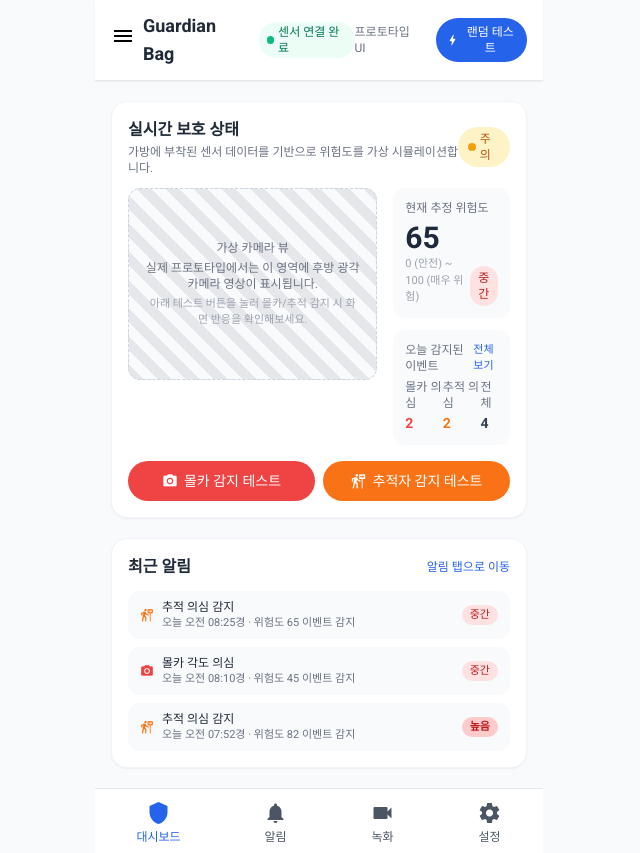
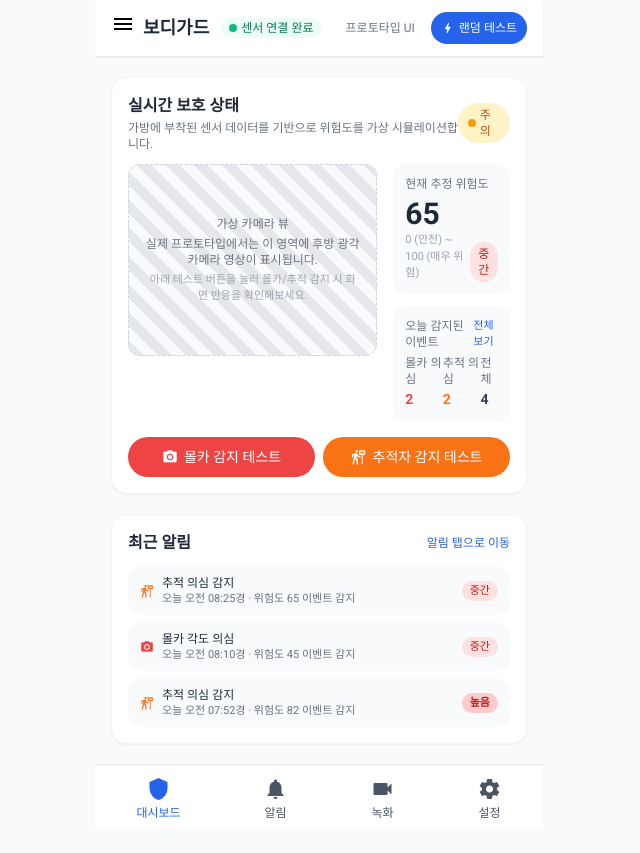
Before and after one commit to gh65634n-cmd/iot, a plain HTML site: page index.html in a window 1280 px wide. Shown: the whole page, without its empty margins (321-961 px from the left). After the commit the page ends 829 px from the top, so only its background shows below. Drawn offline with nearby package versions, Linux system fonts and the light colour scheme.

Commit message:
Update index.html

```diff
--- a/index.html
+++ b/index.html
@@ -3,7 +3,7 @@
 <head>
   <meta charset="UTF-8" />
   <meta name="viewport" content="width=device-width, initial-scale=1.0" />
-  <title>Guardian Bag – 몰카 & 추적 방지 IoT</title>
+  <title> 보디가드 – 몰카 & 추적 방지 IoT</title>
 
   <!-- 폰트 & 아이콘 -->
   <link href="https://fonts.googleapis.com/css2?family=Roboto:wght@400;500;700&family=Noto+Sans+KR:wght@400;500;700&display=swap" rel="stylesheet" />
@@ -74,7 +74,7 @@
       <span class="material-icons">menu</span>
     </button>
     <h1 id="page-title" class="text-lg font-semibold text-gray-800">
-      Guardian Bag
+      보디가드
     </h1>
     <span class="ml-3 inline-flex items-center rounded-full px-2 py-0.5 text-xs font-medium bg-emerald-50 text-emerald-700">
       <span class="w-2 h-2 rounded-full bg-emerald-500 mr-1"></span>
@@ -502,7 +502,7 @@
 
       switch (key) {
         case "dashboard":
-          pageTitle.textContent = "Guardian Bag";
+          pageTitle.textContent = "보디가드 ";
           break;
         case "alerts":
           pageTitle.textContent = "알림 로그";
```
